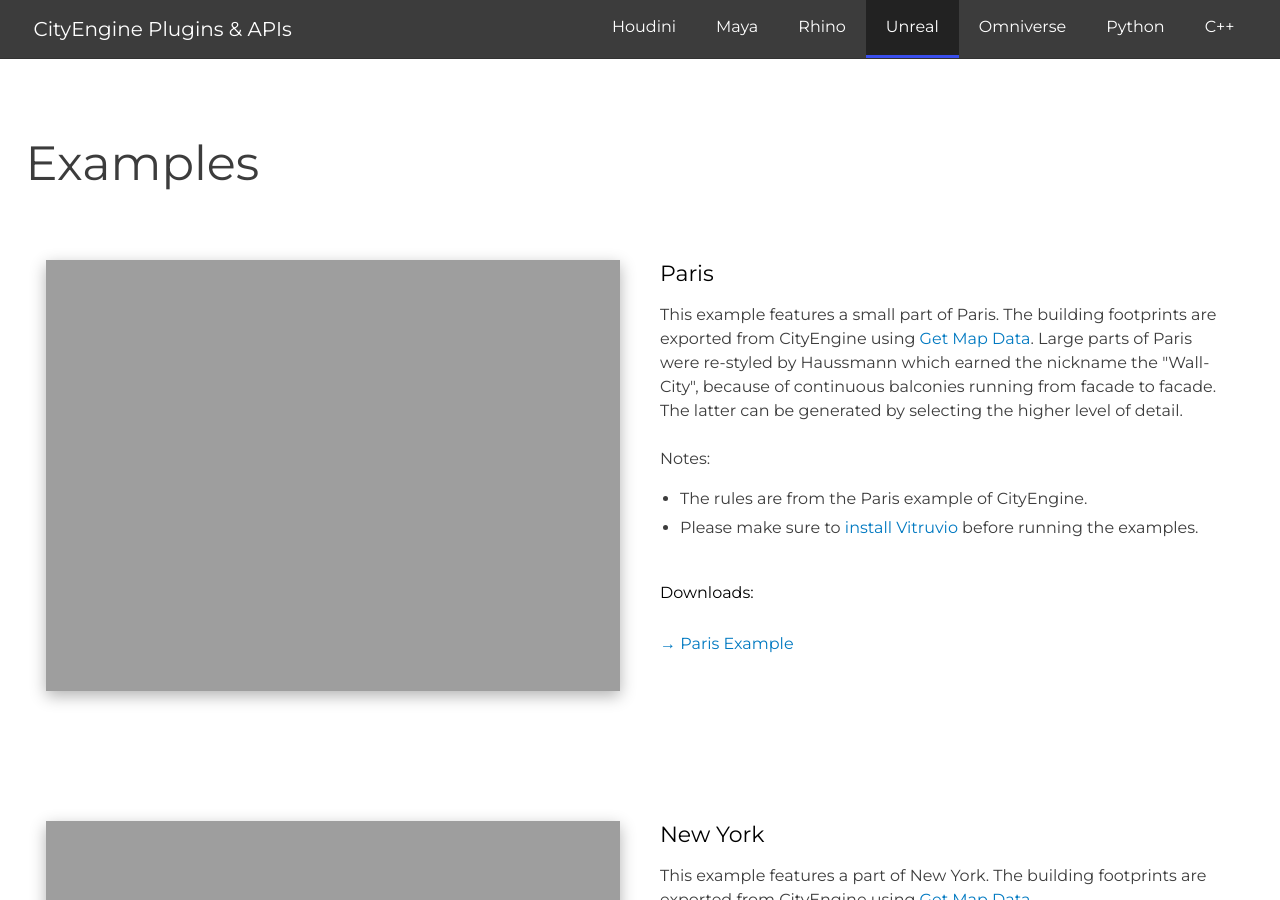
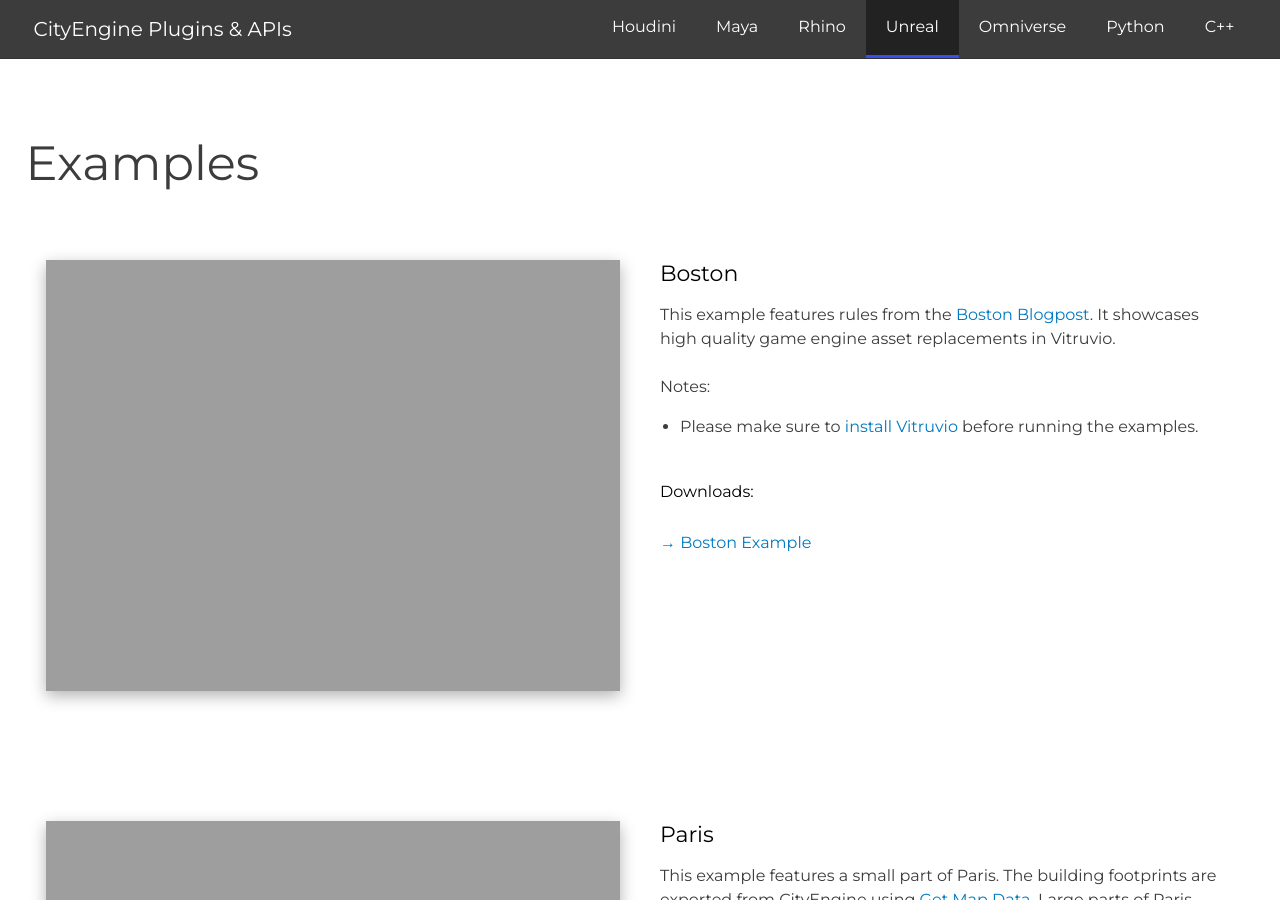
Before and after one commit to Esri/cityengine, a Jekyll site: the page built from _plugins/vitruvio.md, in a window 1280 px wide and 900 px high, scrolled down 2479 px. Built offline with Jekyll 4.4.1, drawn with Linux system fonts in a browser that asks for light colours.

Commit message:
Add new Boston replacement example for Vitruvio

```diff
--- a/_plugins/vitruvio.md
+++ b/_plugins/vitruvio.md
@@ -49,6 +49,14 @@ ressource-3-link-url: https://github.com/Esri/vitruvio
 
 examples:
 
+  - title: Boston
+    text: This example features rules from the <a href="https://www.esri.com/arcgis-blog/products/city-engine/3d-gis/bring-your-arcgis-cityengine-models-to-life-in-unreal-engine-with-automated-asset-replacements/">Boston Blogpost</a>. It showcases high quality game engine asset replacements in Vitruvio.</br></br>Notes&colon;</br><ul><li>Please make sure to <a href="https://github.com/Esri/vitruvio/blob/master/doc/installation.md">install Vitruvio</a> before running the examples.</li></ul></br></br>Downloads&colon;
+    images:
+      - image-name: vitruvio_ex_5_1.jpg
+    files:
+      - title: Boston Example
+        link: https://github.com/Esri/vitruvio/releases/download/v2.0/Vitruvio_Boston_UE53.zip
+
   - title: Paris
     text: This example features a small part of Paris. The building footprints are exported from CityEngine using <a href="https://doc.arcgis.com/en/cityengine/latest/help/cityengine-help-get-map-data.htm">Get Map Data</a>. Large parts of Paris were re-styled by Haussmann which earned the nickname the "Wall-City", because of continuous balconies running from facade to facade. The latter can be generated by selecting the higher level of detail.</br></br>Notes:</br><ul><li>The rules are from the Paris example of CityEngine.</li><li>Please make sure to <a href="https://github.com/Esri/vitruvio/blob/master/doc/installation.md">install Vitruvio</a> before running the examples.</li></ul></br></br>Downloads&colon;
     images:
```
Also changed, not shown: 1 other file.
